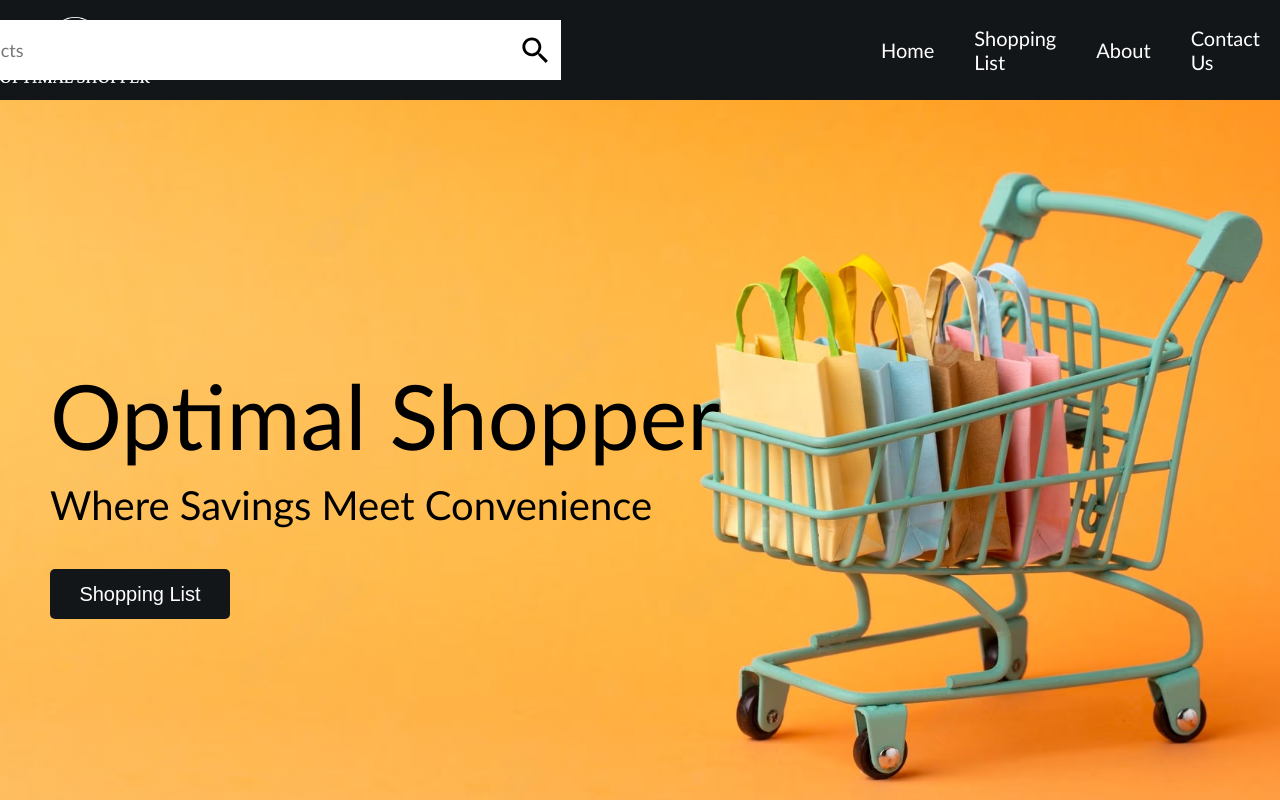
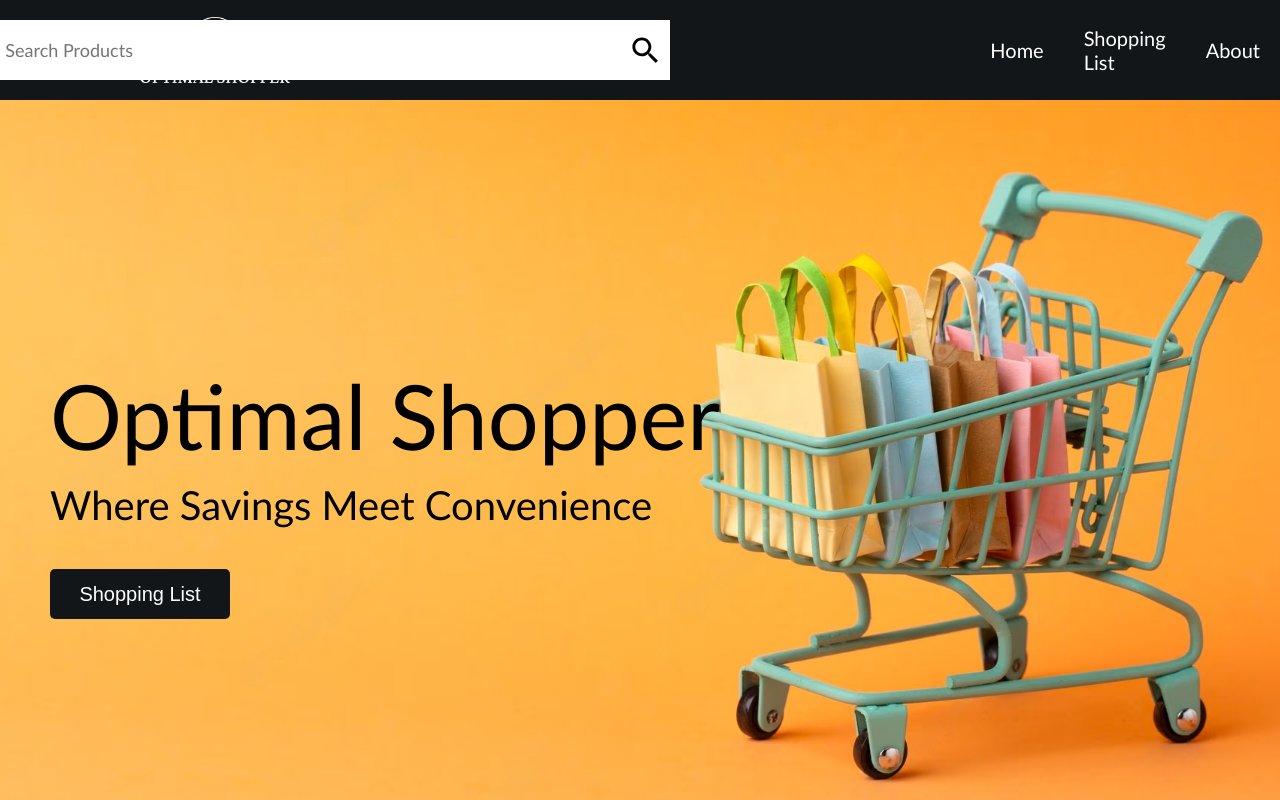
Before and after one commit to Dudemario/GroceryWebApp, a React (Create React App) app in the folder grocery_webapp/: page / in a window 1280 px wide. Shown: the top 800 px of the page. Built offline with nearby package versions, Linux system fonts and the light colour scheme.

Commit message:
removed contact us page

```diff
--- a/grocery_webapp/src/components/Navbar.js
+++ b/grocery_webapp/src/components/Navbar.js
@@ -17,12 +17,12 @@ function Navbar() {
     <div className="navbar">
 
       <div className="leftSide" id={openLinks ? "open" : "close"}>
+      <div className={`leftSide ${openLinks ? "open" : "close"}`}></div>
         <img src={logo} />
         <div className="hiddenLinks">
           <Link to="/"> Home </Link>
           <Link to="/shoppingList"> Shopping List </Link>
           <Link to="/about"> About </Link>
-          <Link to="/contact"> Contact Us </Link>
         </div>
       </div>
       <div className="searchbar">
@@ -32,7 +32,6 @@ function Navbar() {
         <Link to="/"> Home </Link>
         <Link to="/shoppingList"> Shopping List </Link>
         <Link to="/about"> About </Link>
-        <Link to="/contact"> Contact Us </Link>
         <button onClick={toggleNavbar}>
           <ReorderIcon/>
         </button>
```
